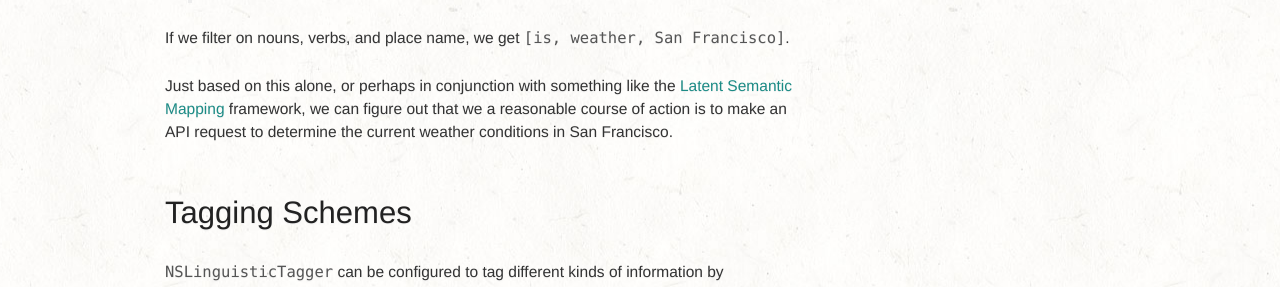
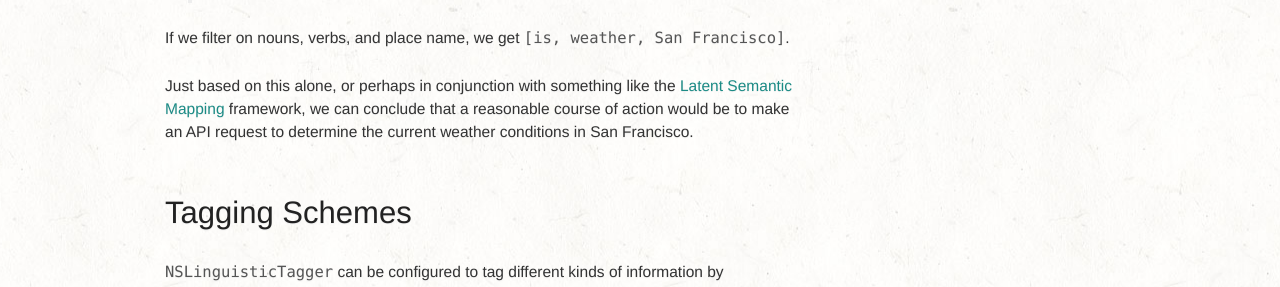
Before and after one commit to NSHipster/articles, a Jekyll site: the page built from _posts/2012-10-22-nslinguistictagger.md, in a window 1280 px wide and 900 px high, scrolled down 1158 px. Shown: the part 160-447 px from the top of the window. Built offline with Jekyll 4.4.1, drawn with Linux system fonts in a browser that asks for light colours; comment, search, counter and statistics services are not loaded.

Commit message:
Grammatical fix (/thanks Jonathan Penn)

```diff
--- a/_posts/2012-10-22-nslinguistictagger.md
+++ b/_posts/2012-10-22-nslinguistictagger.md
@@ -43,7 +43,7 @@ This code would print the following:
 
 If we filter on nouns, verbs, and place name, we get `[is, weather, San Francisco]`.
 
-Just based on this alone, or perhaps in conjunction with something like the [Latent Semantic Mapping](http://developer.apple.com/library/mac/#documentation/LatentSemanticMapping/Reference/LatentSemanticMapping_header_reference/Reference/reference.html) framework, we can figure out that we a reasonable course of action is to make an API request to determine the current weather conditions in San Francisco.
+Just based on this alone, or perhaps in conjunction with something like the [Latent Semantic Mapping](http://developer.apple.com/library/mac/#documentation/LatentSemanticMapping/Reference/LatentSemanticMapping_header_reference/Reference/reference.html) framework, we can conclude that a reasonable course of action would be to make an API request to determine the current weather conditions in San Francisco.
 
 ## Tagging Schemes
 
```
